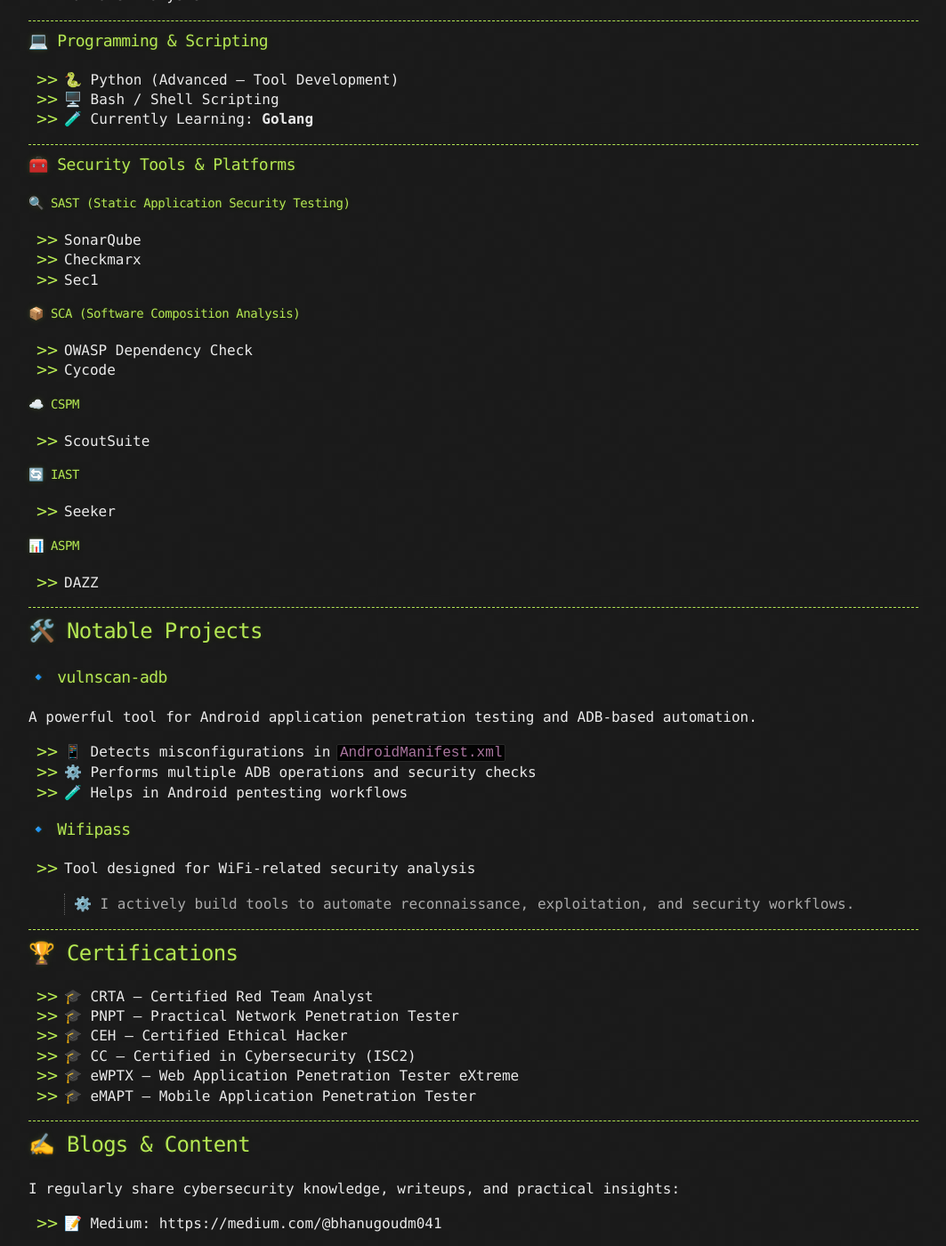
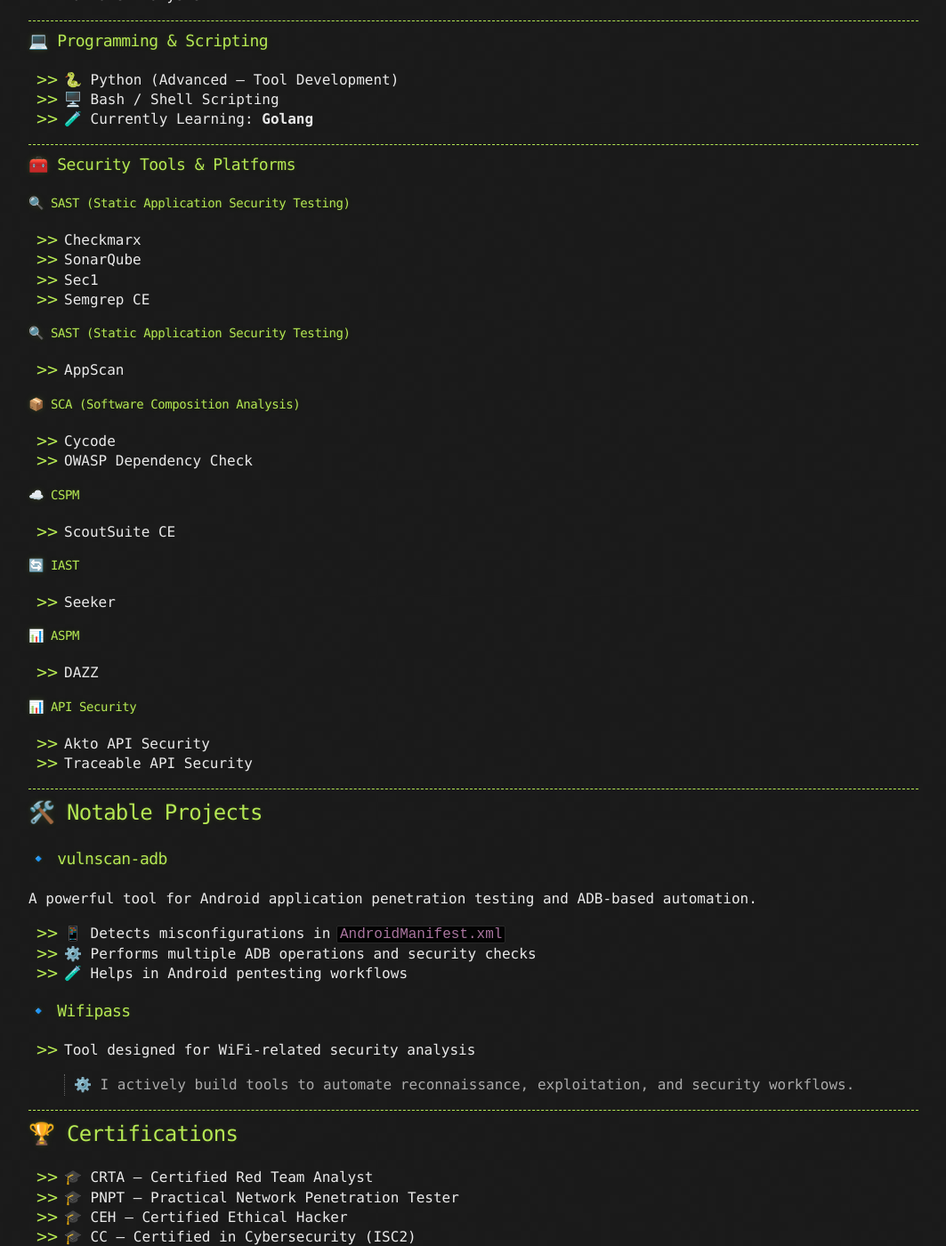
Before and after one commit to bhanugoudm041/bhanugoudm041.github.io, a Jekyll site: the page built from index.md, in a window 1280 px wide and 1400 px high, scrolled down 926 px. Shown: the whole window at 89% size, without its empty margins (108-1171 px from the left). Built offline with Jekyll 4.4.1, drawn with Linux system fonts in a browser that asks for light colours; our own code applies the rules of GitHub Pages for plain Markdown files.

Commit message:
Update index.md

```diff
--- a/index.md
+++ b/index.md
@@ -47,22 +47,30 @@
 ### 🧰 Security Tools & Platforms
 
 #### 🔍 SAST (Static Application Security Testing)
+- Checkmarx
 - SonarQube
-- Checkmarx
 - Sec1
+- Semgrep CE
+
+#### 🔍 SAST (Static Application Security Testing)
+- AppScan
 
 #### 📦 SCA (Software Composition Analysis)
+- Cycode
 - OWASP Dependency Check
-- Cycode
 
 #### ☁️ CSPM
-- ScoutSuite
+- ScoutSuite CE
 
 #### 🔄 IAST
 - Seeker
 
 #### 📊 ASPM
 - DAZZ
+
+#### 📊 API Security
+- Akto API Security
+- Traceable API Security
 
 ---
 
```
